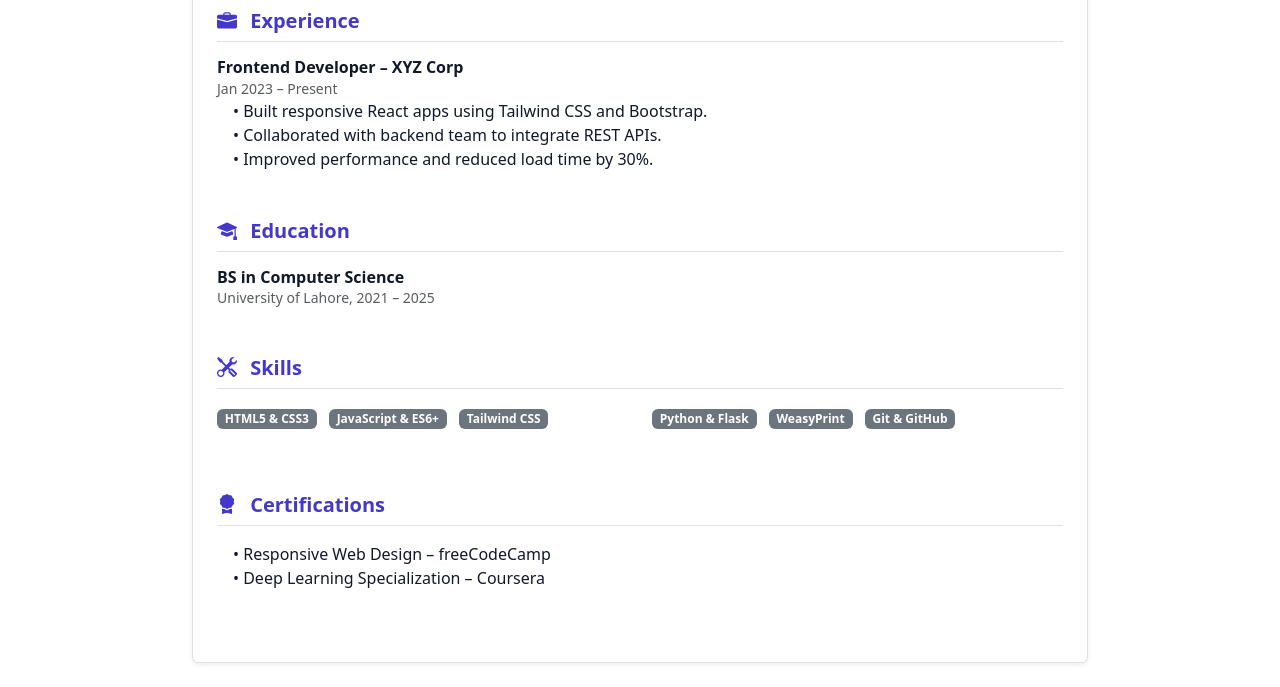
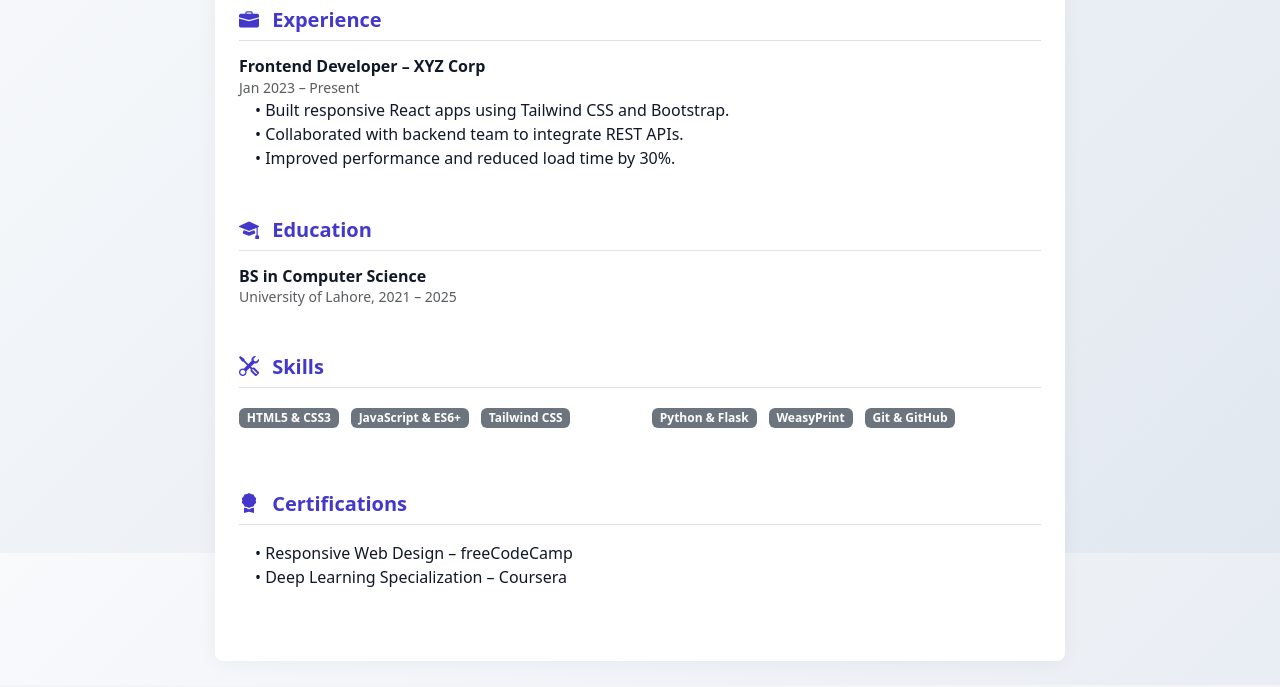
Before and after one commit to aadamhashmi1/resume_templates, a plain HTML site: page F20232661025/index.html in a window 1280 px wide. Shown: the part 247-934 px from the top of the page. Drawn offline with nearby package versions, Linux system fonts and the light colour scheme.

Commit message:
background

```diff
--- a/F20232661025/index.html
+++ b/F20232661025/index.html
@@ -29,14 +29,14 @@
   <!-- Custom Styles -->
   <link rel="stylesheet" href="style.css" />
 </head>
-<body class="font-sans bg-white text-gray-900">
+<body class="font-sans bg-gray-100 text-gray-900">
 
   <div class="container-fluid px-3 px-md-5 py-4 print:p-4">
-    <div class="mx-auto max-w-4xl border rounded shadow-sm p-4 bg-white">
+<div class="mx-auto w-100 resume-container p-4" style="max-width: 850px;">
       <!-- Profile Section -->
       <div class="text-center mb-4">
         <img src="assets/profile.jpg" alt="Profile" class="rounded-circle mb-3" width="100" />
-        <h1 class="h2 fw-bold text-primary">Rabiya Nazir</h1>
+        <h1 class="h2 fw-bold text-primary">Aadam</h1>
         <p class="lead text-muted">
           Computer Science student passionate about web development, AI, and polished user experiences.
         </p>
@@ -82,12 +82,12 @@
           <i class="bi bi-tools me-2"></i> Skills
         </h2>
         <div class="row mt-3">
-          <div class="col-12 col-md-6 mb-2">
+          <div class="col-12 col-sm-6 mb-2">
             <span class="badge bg-secondary me-2 mb-2">HTML5 & CSS3</span>
             <span class="badge bg-secondary me-2 mb-2">JavaScript & ES6+</span>
             <span class="badge bg-secondary me-2 mb-2">Tailwind CSS</span>
           </div>
-          <div class="col-12 col-md-6 mb-2">
+          <div class="col-12 col-sm-6 mb-2">
             <span class="badge bg-secondary me-2 mb-2">Python & Flask</span>
             <span class="badge bg-secondary me-2 mb-2">WeasyPrint</span>
             <span class="badge bg-secondary me-2 mb-2">Git & GitHub</span>
--- a/F20232661025/style.css
+++ b/F20232661025/style.css
@@ -1,6 +1,3 @@
-/* style.css */
-
-/* A4 portrait page size with 20 mm margins */
 @page {
   size: A4 portrait;
   margin: 20mm;
@@ -9,16 +6,54 @@
 body {
   margin: 0;
   font-family: 'Inter', sans-serif;
+  background: linear-gradient(135deg, #f8fafc, #e2e8f0); /* soft gradient */
+  background-attachment: fixed;
+  background-repeat: no-repeat;
+  background-size: cover;
+  position: relative;
 }
 
-/* Preserve background and text colors in print */
-* {
-  -webkit-print-color-adjust: exact;
-  color-adjust: exact;
+/* Subtle diagonal stripes overlay */
+body::before {
+  content: "";
+  position: fixed;
+  top: 0;
+  left: 0;
+  width: 100%;
+  height: 100%;
+  background-image: repeating-linear-gradient(
+    45deg,
+    rgba(255, 255, 255, 0.04) 0,
+    rgba(255, 255, 255, 0.04) 1px,
+    transparent 1px,
+    transparent 12px
+  );
+  z-index: -1;
 }
 
-/* Utility for print-specific spacing */
+/* Resume container styling */
+.resume-container {
+  background: white;
+  border-radius: 0.5rem;
+  box-shadow: 0 0 20px rgba(0, 0, 0, 0.05);
+}
+
+/* Print overrides */
 @media print {
+  body {
+    background: white !important;
+  }
+
+  body::before {
+    display: none !important;
+  }
+
+  .resume-container {
+    box-shadow: none !important;
+    border: none !important;
+    background: white !important;
+  }
+
   .print\:mb-4 {
     margin-bottom: 1rem;
   }
```
